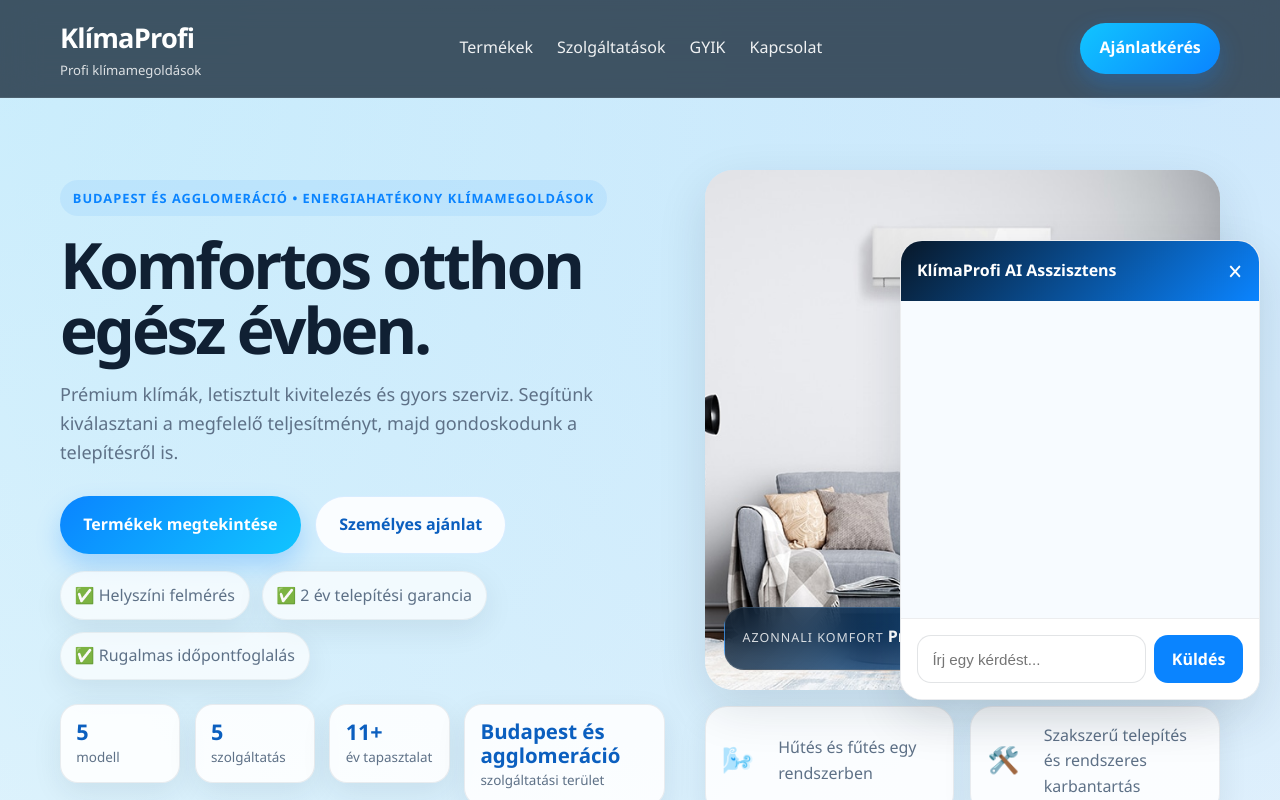
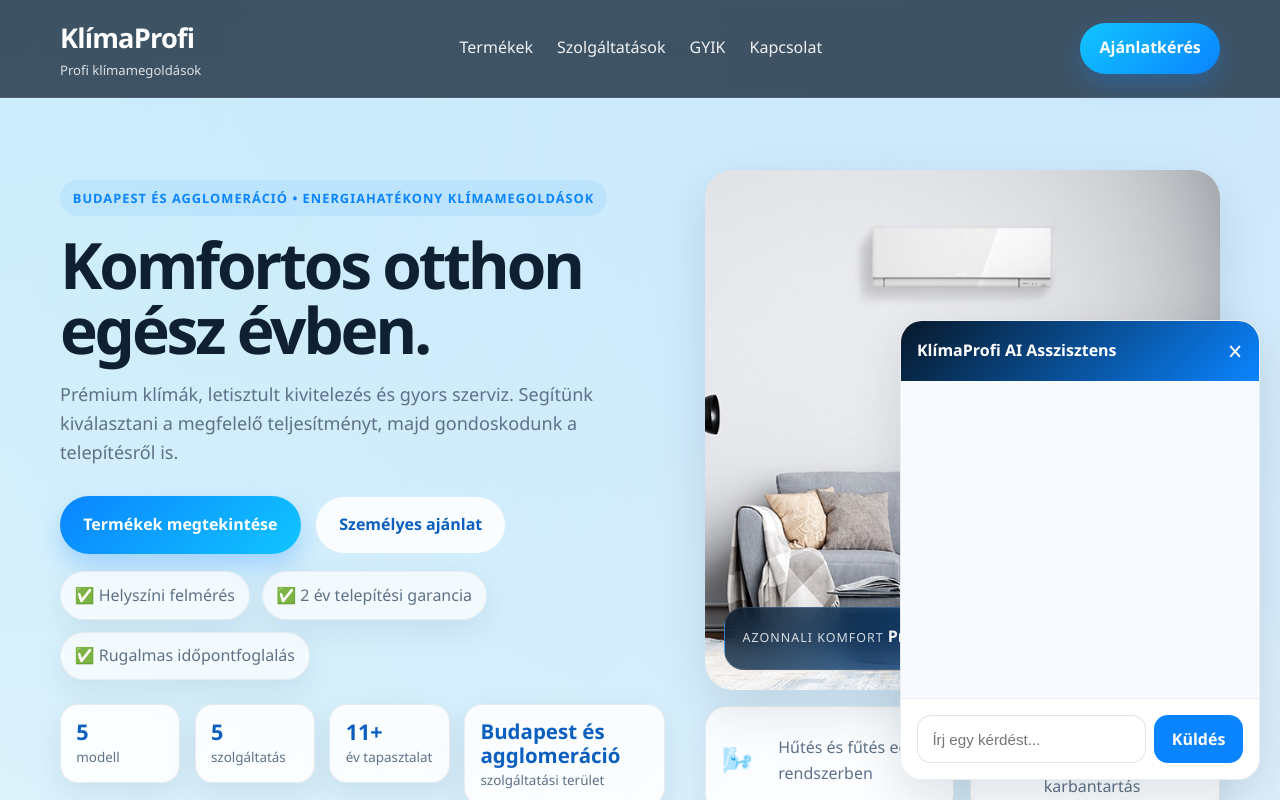
Before and after one commit to DanielCsaszar01/climate-ai-automation, a plain HTML site: page docs/index.html in a window 1280 px wide. Both pictures are taken after a click on the button "💬 Kérdés?". Shown: the top 800 px of the page. Drawn offline with Linux system fonts and the light colour scheme.

Commit message:
Add files via upload

```diff
--- a/docs/style.css
+++ b/docs/style.css
@@ -675,7 +675,6 @@ section[id] {
     max-width: 1000px;
     margin: 0 auto;
 }
-
 .contact-item {
     padding: 1.4rem;
     text-align: center;
@@ -729,7 +728,7 @@ section[id] {
 
 .chatbot-window {
     position: absolute;
-    bottom: 80px;
+    bottom: 0;
     right: 0;
     width: 360px;
     height: 460px;
--- a/website/docs/style.css
+++ b/website/docs/style.css
@@ -729,7 +729,7 @@ section[id] {
 
 .chatbot-window {
     position: absolute;
-    bottom: 80px;
+    bottom: 0;
     right: 0;
     width: 360px;
     height: 460px;
```
